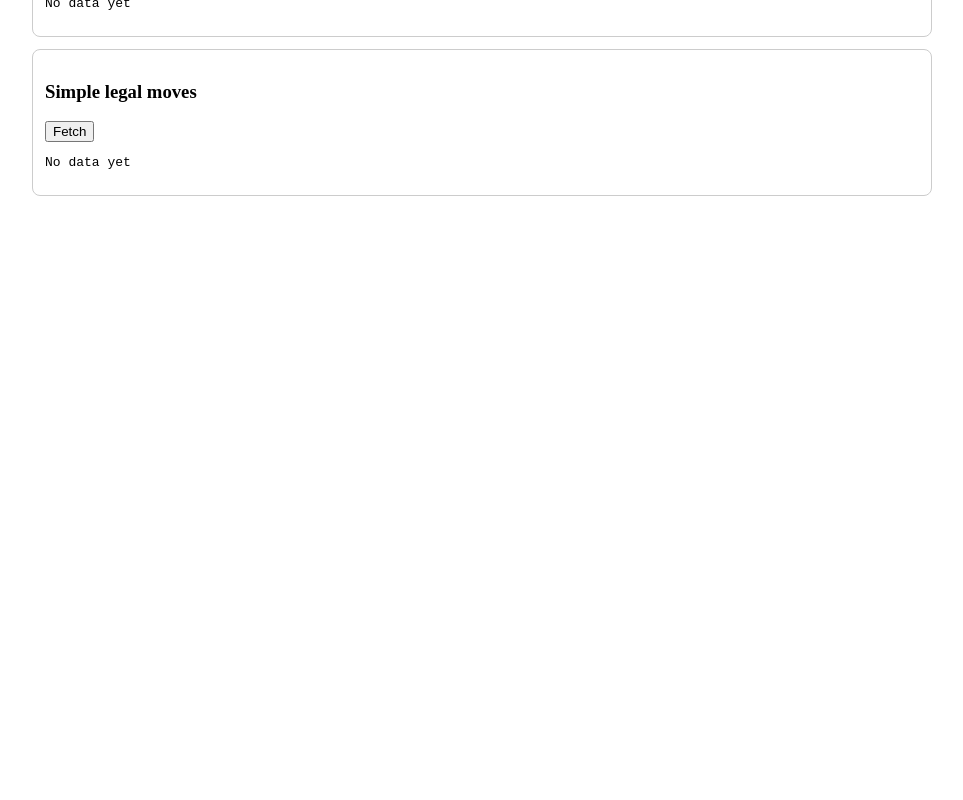
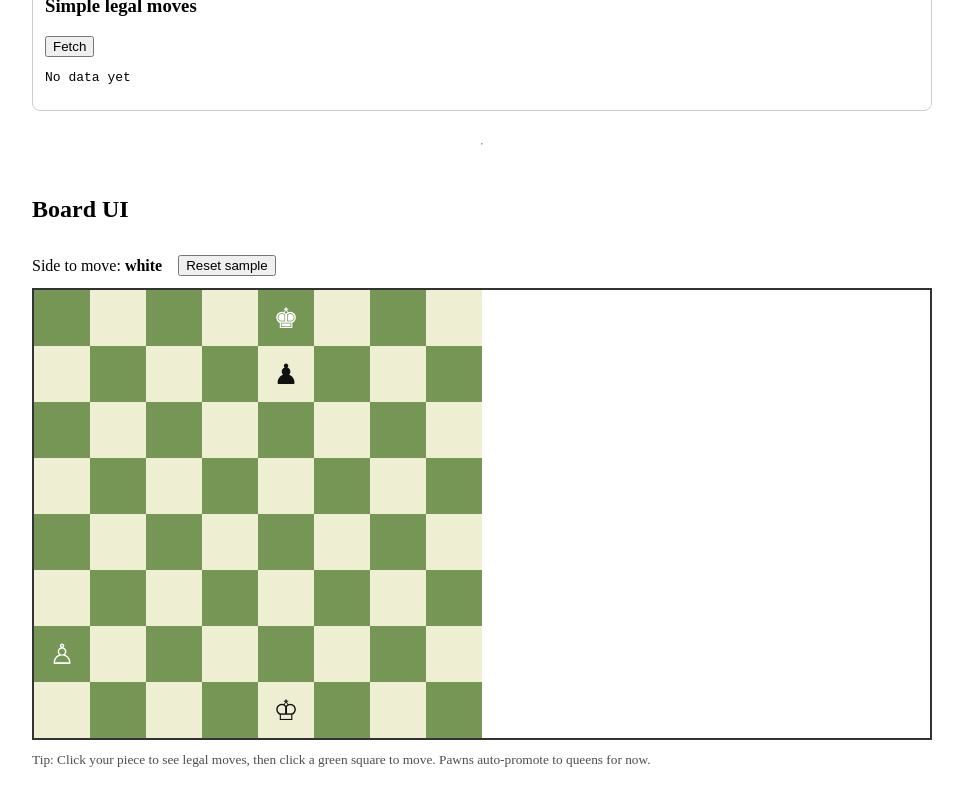
Before and after one commit to DandanITman/ChessUltra, a React (Vite) app in the folder apps/web/: page / in a window 1280 px wide. Shown: the part 486-1286 px from the top of the page, without its empty margins (158-1121 px from the left). Before the commit the page ends 864 px from the top, so only its background shows below. Built offline with nearby package versions, Linux system fonts and the light colour scheme.

Commit message:
feat(web): add BoardUI with basic 8x8 grid and server-backed legal moves/apply; integrate into app

```diff
--- a/apps/web/src/modules/App.tsx
+++ b/apps/web/src/modules/App.tsx
@@ -1,14 +1,17 @@
 import React from 'react';
 
 import { QuickTest } from './QuickTest';
+import { BoardUI } from './BoardUI';
 
 export function App() {
   return (
     <div style={{ display: 'grid', placeItems: 'center', minHeight: '100dvh', padding: 24 }}>
-      <div style={{ textAlign: 'left', width: 'min(100%, 900px)' }}>
+      <div style={{ textAlign: 'left', width: 'min(100%, 900px)', display: 'grid', gap: 24 }}>
         <h1>♟️ ChessUltra</h1>
         <p>Web client scaffold is live. Quick Rules API tester below.</p>
         <QuickTest />
+        <hr />
+        <BoardUI />
       </div>
     </div>
   );
--- /dev/null
+++ b/apps/web/src/modules/BoardUI.tsx
@@ -0,0 +1,168 @@
+import React, { useCallback, useEffect, useMemo, useState } from 'react';
+
+const API = 'http://localhost:3000';
+
+type Color = 'white' | 'black';
+type PieceType = 'king' | 'queen' | 'rook' | 'bishop' | 'knight' | 'pawn';
+
+type Piece = { file: number; rank: number; type: PieceType; color: Color };
+
+type RulesState = {
+  castling: { white: { K: boolean; Q: boolean }; black: { K: boolean; Q: boolean } };
+  enPassantTarget: { file: number; rank: number } | null;
+  halfmoveClock: number;
+  fullmoveNumber: number;
+};
+
+type Move = { from: { file: number; rank: number }; to: { file: number; rank: number }; promotion?: PieceType; flags?: string[] };
+
+const pieceSymbol: Record<PieceType, { white: string; black: string }> = {
+  king:   { white: '♔', black: '♚' },
+  queen:  { white: '♕', black: '♛' },
+  rook:   { white: '♖', black: '♜' },
+  bishop: { white: '♗', black: '♝' },
+  knight: { white: '♘', black: '♞' },
+  pawn:   { white: '♙', black: '♟' },
+};
+
+function defaultState(): RulesState {
+  return {
+    castling: { white: { K: true, Q: true }, black: { K: true, Q: true } },
+    enPassantTarget: null,
+    halfmoveClock: 0,
+    fullmoveNumber: 1,
+  };
+}
+
+function startingSample(): Piece[] {
+  const pieces: Piece[] = [];
+  // kings
+  pieces.push({ file: 4, rank: 0, type: 'king', color: 'white' });
+  pieces.push({ file: 4, rank: 7, type: 'king', color: 'black' });
+  // a few pawns for fun
+  pieces.push({ file: 0, rank: 1, type: 'pawn', color: 'white' });
+  pieces.push({ file: 4, rank: 6, type: 'pawn', color: 'black' });
+  return pieces;
+}
+
+export function BoardUI() {
+  const [pieces, setPieces] = useState<Piece[]>(startingSample);
+  const [state, setState] = useState<RulesState>(defaultState);
+  const [sideToMove, setSideToMove] = useState<Color>('white');
+  const [selected, setSelected] = useState<{ file: number; rank: number } | null>(null);
+  const [legalTargets, setLegalTargets] = useState<{ file: number; rank: number }[]>([]);
+  const [loading, setLoading] = useState(false);
+  const [error, setError] = useState<string | null>(null);
+
+  const pieceAt = useCallback((f: number, r: number) => pieces.find(p => p.file === f && p.rank === r), [pieces]);
+
+  const boardSquares = useMemo(() => {
+    const arr: { file: number; rank: number }[] = [];
+    for (let rank = 7; rank >= 0; rank--) {
+      for (let file = 0; file < 8; file++) {
+        arr.push({ file, rank });
+      }
+    }
+    return arr;
+  }, []);
+
+  const fetchLegal = useCallback(async (from: { file: number; rank: number }, color: Color) => {
+    setLoading(true); setError(null);
+    try {
+      const res = await fetch(`${API}/rules/legal`, {
+        method: 'POST', headers: { 'Content-Type': 'application/json' },
+        body: JSON.stringify({ pieces, from, color, state }),
+      });
+      const json = await res.json();
+      const targets = (json.moves ?? []).map((m: any) => m.to) as { file: number; rank: number }[];
+      setLegalTargets(targets);
+    } catch (e: any) {
+      setError(e?.message ?? 'Failed to fetch legal moves');
+    } finally { setLoading(false); }
+  }, [pieces, state]);
+
+  const apply = useCallback(async (move: Move) => {
+    setLoading(true); setError(null);
+    try {
+      const res = await fetch(`${API}/rules/apply`, {
+        method: 'POST', headers: { 'Content-Type': 'application/json' },
+        body: JSON.stringify({ pieces, move, state }),
+      });
+      const json = await res.json();
+      setPieces(json.pieces);
+      setState(json.state);
+      setSelected(null);
+      setLegalTargets([]);
+      setSideToMove(prev => (prev === 'white' ? 'black' : 'white'));
+    } catch (e: any) {
+      setError(e?.message ?? 'Failed to apply move');
+    } finally { setLoading(false); }
+  }, [pieces, state]);
+
+  const onSquareClick = useCallback((sq: { file: number; rank: number }) => {
+    const piece = pieceAt(sq.file, sq.rank);
+    if (selected && legalTargets.some(t => t.file === sq.file && t.rank === sq.rank)) {
+      const move: Move = { from: selected, to: sq };
+      // auto-promotion to queen for pawns reaching last rank
+      const moving = pieceAt(selected.file, selected.rank);
+      if (moving?.type === 'pawn' && (sq.rank === 7 || sq.rank === 0)) move.promotion = 'queen';
+      void apply(move);
+      return;
+    }
+
+    if (piece && piece.color === sideToMove) {
+      setSelected(sq);
+      void fetchLegal(sq, sideToMove);
+    } else {
+      setSelected(null);
+      setLegalTargets([]);
+    }
+  }, [apply, fetchLegal, legalTargets, pieceAt, selected, sideToMove]);
+
+  const reset = useCallback(() => {
+    setPieces(startingSample());
+    setState(defaultState());
+    setSelected(null);
+    setLegalTargets([]);
+    setSideToMove('white');
+    setError(null);
+  }, []);
+
+  return (
+    <div style={{ display: 'grid', gap: 12 }}>
+      <h2>Board UI</h2>
+      <div style={{ display: 'flex', gap: 16, alignItems: 'center' }}>
+        <div>Side to move: <b>{sideToMove}</b></div>
+        <button onClick={reset}>Reset sample</button>
+        {loading && <span>Loading…</span>}
+        {error && <span style={{ color: 'red' }}>{error}</span>}
+      </div>
+
+      <div style={{ display: 'grid', gridTemplateColumns: 'repeat(8, 56px)', gridAutoRows: '56px', border: '2px solid #333' }}>
+        {boardSquares.map((sq, idx) => {
+          const dark = (sq.file + sq.rank) % 2 === 1;
+          const p = pieceAt(sq.file, sq.rank);
+          const isSel = selected && selected.file === sq.file && selected.rank === sq.rank;
+          const isTarget = legalTargets.some(t => t.file === sq.file && t.rank === sq.rank);
+          return (
+            <div
+              key={`${sq.file},${sq.rank}`}
+              onClick={() => onSquareClick(sq)}
+              style={{
+                width: 56, height: 56, cursor: 'pointer',
+                background: isSel ? '#f7d674' : isTarget ? '#86efac' : dark ? '#769656' : '#eeeed2',
+                color: dark ? '#fff' : '#111', display: 'grid', placeItems: 'center', fontSize: 28,
+                userSelect: 'none',
+              }}
+              title={`(${sq.file},${sq.rank})`}
+            >
+              {p ? <span>{pieceSymbol[p.type][p.color]}</span> : null}
+            </div>
+          );
+        })}
+      </div>
+
+      <small style={{ opacity: 0.7 }}>Tip: Click your piece to see legal moves, then click a green square to move. Pawns auto-promote to queens for now.</small>
+    </div>
+  );
+}
```
